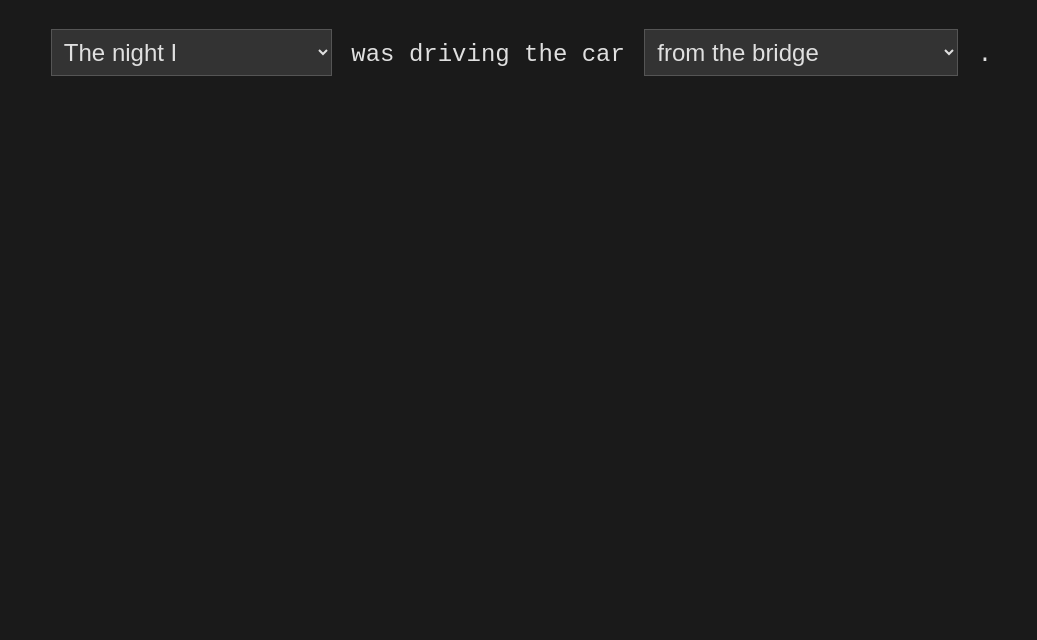
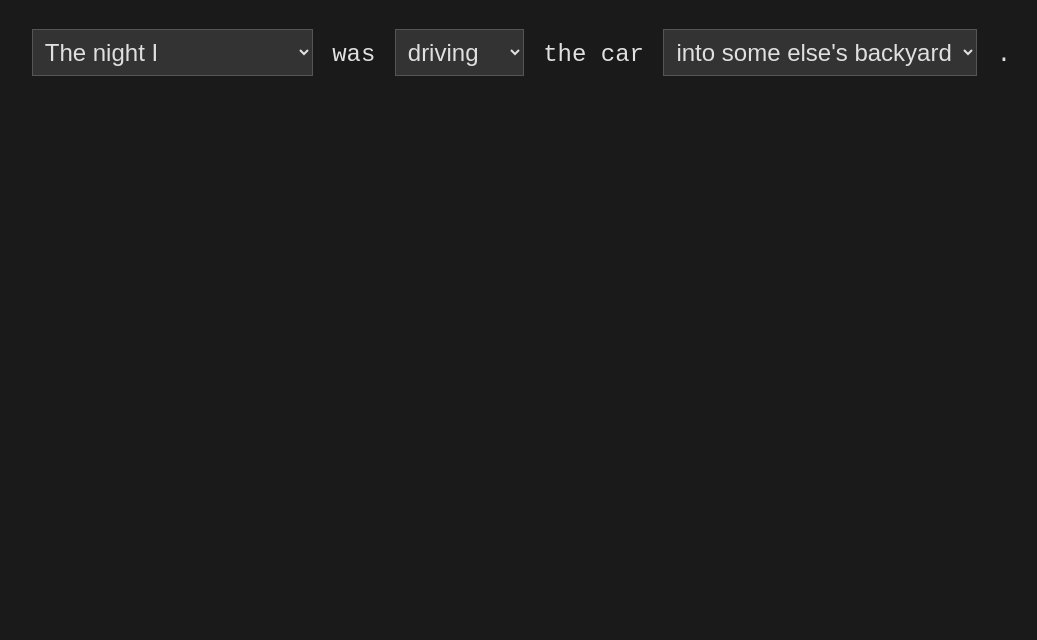
Before and after one commit to DiGyt/emosongnamegenerator, a plain HTML site: page index.html in a window 1280 px wide. Shown: the part 160-800 px from the top of the page, without its empty margins (121-1158 px from the left). Drawn offline with Linux system fonts and the light colour scheme.

Commit message:
added options

```diff
--- a/index.html
+++ b/index.html
@@ -39,16 +39,23 @@
 
     <select name="adj" id="adj">
       <option value="bleeding">The night I</option>
-      <option value="silent">The blonde girl that</option>
+      <option value="silent">The blonde-haired that</option>
       <option value="silent">No one</option
       <option value="silent">last time I</option>
       <option value="silent">It really wasn't me who</option>
     </select>
 
-    <label for="prep">was driving the car</label>
+    <label for="prep">was</label>
+
+    <select name="noun2" id="noun2">
+      <option value="hearts">driving</option>
+      <option value="shadows">crashing</option>
+      <option value="dreams">crying in</option>
+    </select>
+
+    <label for="prep">the car</label>
 
     <select name="noun1" id="noun1">
-      <option value="hearts">from the bridge</option>
       <option value="shadows">into some else's backyard</option>
       <option value="dreams">while drinking too much</option>
       <option value="wounds">with a 100 miles an hour</option>
```
